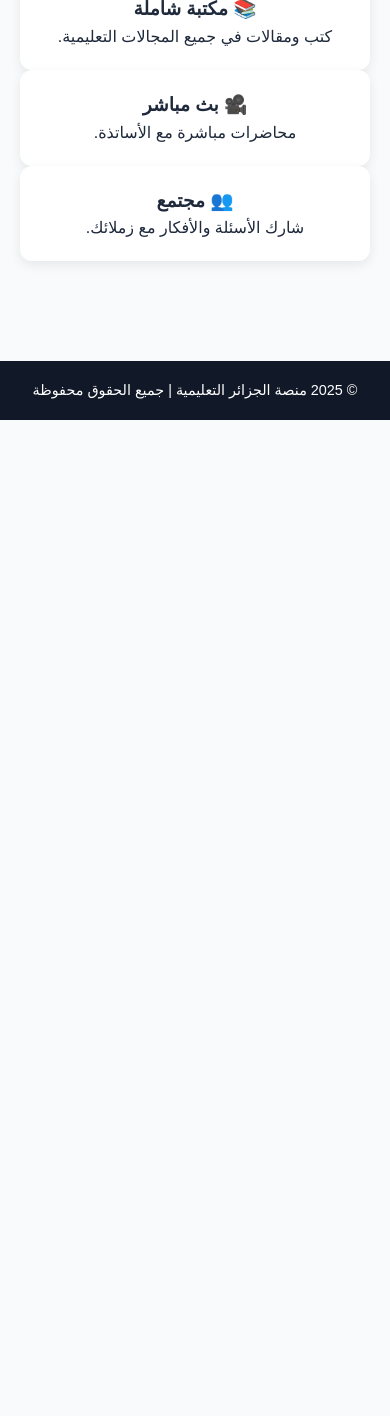
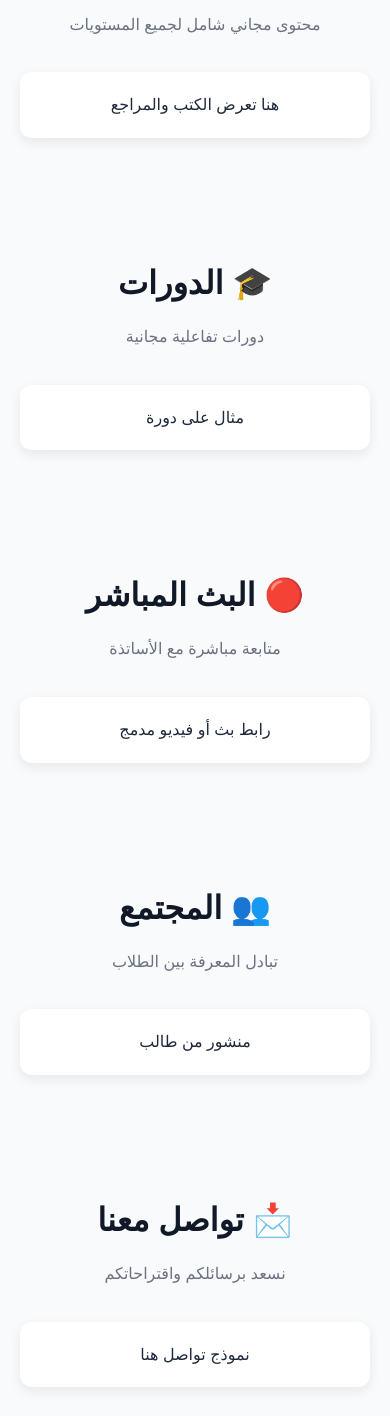
Before and after one commit to snaky666/yt, a plain HTML site: page index.html in a window 390 px wide. Shown: the part 584-2000 px from the top of the page. Before the commit the page ends 1004 px from the top, so only its background shows below. Drawn offline with Linux system fonts and the light colour scheme; files that its build step writes are made by us from their sources.

Commit message:
Update index.html

```diff
--- a/index.html
+++ b/index.html
@@ -1,13 +1,14 @@
 <!DOCTYPE html>
 <html lang="ar" dir="rtl">
 <head>
-  <meta charset="utf-8">
+  <meta charset="UTF-8">
   <meta name="viewport" content="width=device-width, initial-scale=1.0">
-  <title>منصة الجزائر التعليمية</title>
-  <link rel="stylesheet" href="assets/css/style.css">
+  <title>الجزائر التعليمية</title>
+  <link rel="stylesheet" href="style.css">
 </head>
 <body>
-  <header <!-- 🔹 Navbar -->
+
+  <!-- 🔹 Navbar -->
   <nav class="navbar">
     <div class="logo">📚 الجزائر التعليمية</div>
     <button class="lang-btn">EN 🌐</button>
@@ -25,49 +26,64 @@
   <!-- 🔹 Overlay -->
   <div class="overlay"></div>
 
-    <button class="lang-btn" onclick="toggleLang()">🌐 EN</button>
-  </header>
-
-  <section class="hero">
-    <div class="hero-content">
+  <!-- 🔹 Hero Section -->
+  <section class="hero" id="home">
     <h1>مرحباً بك في منصتك التعليمية</h1>
     <p>مكتبة مجانية + دورات تفاعلية + مجتمع تعليمي لطلاب الجزائر</p>
-      <a href="pages/library.html" class="btn">📖 تصفح المكتبة</a>
-    </div>
+    <a href="#library" class="btn">📖 تصفح المكتبة</a>
   </section>
 
-  <section class="features">
-    <div class="feature-card">
-      <h3>📚 مكتبة شاملة</h3>
-      <p>كتب ومقالات في جميع المجالات التعليمية.</p>
-    </div>
-    <div class="feature-card">
-      <h3>🎥 بث مباشر</h3>
-      <p>محاضرات مباشرة مع الأساتذة.</p>
-    </div>
-    <div class="feature-card">
-      <h3>👥 مجتمع</h3>
-      <p>شارك الأسئلة والأفكار مع زملائك.</p>
-    </div>
+  <!-- 🔹 مكتبة -->
+  <section id="library">
+    <h2 class="page-title">📚 المكتبة</h2>
+    <p class="page-subtitle">محتوى مجاني شامل لجميع المستويات</p>
+    <div class="card">هنا تعرض الكتب والمراجع</div>
   </section>
 
+  <!-- 🔹 الدورات -->
+  <section id="courses">
+    <h2 class="page-title">🎓 الدورات</h2>
+    <p class="page-subtitle">دورات تفاعلية مجانية</p>
+    <div class="card">مثال على دورة</div>
+  </section>
+
+  <!-- 🔹 البث -->
+  <section id="live">
+    <h2 class="page-title">🔴 البث المباشر</h2>
+    <p class="page-subtitle">متابعة مباشرة مع الأساتذة</p>
+    <div class="card">رابط بث أو فيديو مدمج</div>
+  </section>
+
+  <!-- 🔹 المجتمع -->
+  <section id="community">
+    <h2 class="page-title">👥 المجتمع</h2>
+    <p class="page-subtitle">تبادل المعرفة بين الطلاب</p>
+    <div class="card">منشور من طالب</div>
+  </section>
+
+  <!-- 🔹 تواصل -->
+  <section id="contact">
+    <h2 class="page-title">📩 تواصل معنا</h2>
+    <p class="page-subtitle">نسعد برسائلكم واقتراحاتكم</p>
+    <div class="card">نموذج تواصل هنا</div>
+  </section>
+
+  <!-- 🔹 Footer -->
   <footer>
-    <p>© 2025 منصة الجزائر التعليمية | جميع الحقوق محفوظة</p>
+    <p>© 2025 الجزائر التعليمية - جميع الحقوق محفوظة</p>
   </footer>
 
-  <script src="assets/js/main.js"></script>
+  <!-- 🔹 JavaScript -->
   <script>
     const menuToggle = document.querySelector(".menu-toggle");
     const navLinks = document.querySelector(".nav-links");
     const overlay = document.querySelector(".overlay");
 
-  // عند الضغط على زر ☰
     menuToggle.addEventListener("click", () => {
       navLinks.classList.toggle("active");
       overlay.classList.toggle("active");
     });
 
-  // عند الضغط على الخلفية السوداء
     overlay.addEventListener("click", () => {
       navLinks.classList.remove("active");
       overlay.classList.remove("active");
```
Lines whose indentation alone changed are shown as unchanged.
